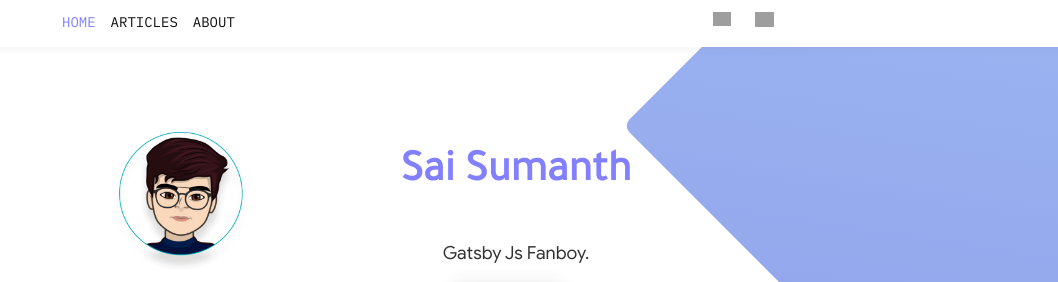
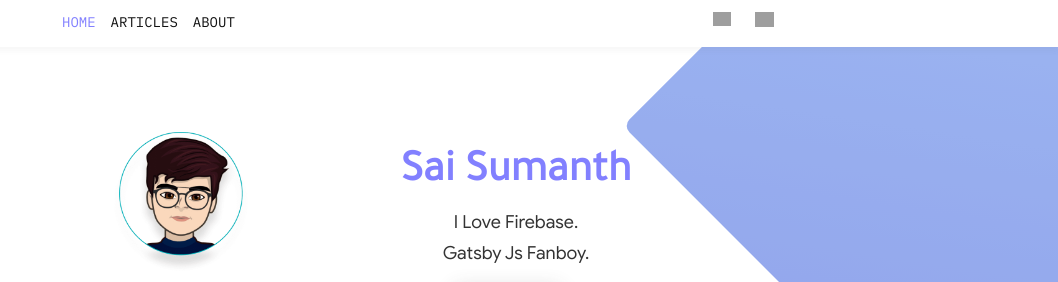
Before and after one commit to Sai7xp/personal-site, a Gatsby site: page / in a window 1280 px wide. Shown: the top 282 px of the page, without its empty margins (222-1280 px from the left). Built offline with nearby package versions, Linux system fonts and the light colour scheme; Gatsby itself is replaced by a stand-in of ours; some packages are replaced by stand-ins of ours; grey boxes are pictures that could not be loaded.

Commit message:
Update intro.js

```diff
--- a/src/components/intro.js
+++ b/src/components/intro.js
@@ -73,7 +73,7 @@ const Intro = () => {
             fontSize:`18px`,
             // color: "#737373  ",
             // fontWeight:`300`
-          }} >
+          }}> I Love Firebase.
             <br />
             Gatsby Js Fanboy.
             <br />
```
